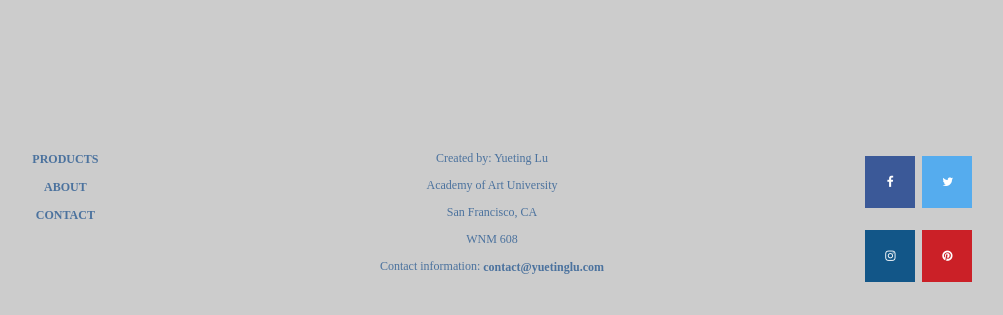
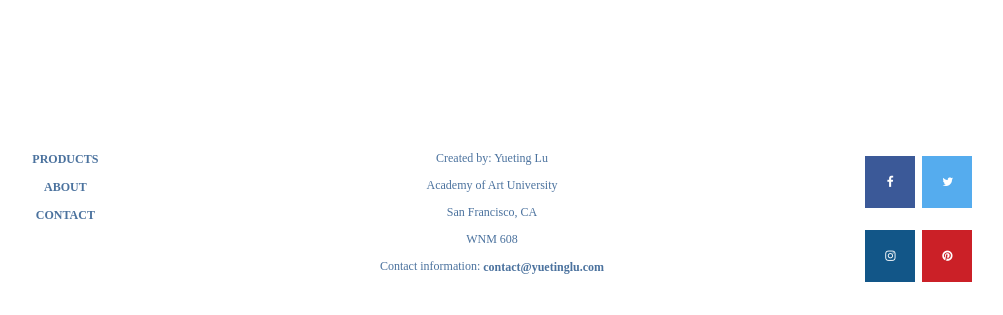
Before and after one commit to yuetinglu/yuetinglu.github.io, a PHP site: page /ArtTour/about.php in a window 1280 px wide. Shown: the part 558-873 px from the top of the page, without its empty margins (168-1171 px from the left). Run offline with PHP 8.4, Linux system fonts and the light colour scheme; some libraries are stand-ins or nearby versions.

Commit message:
fixing some style

```diff
--- a/ArtTour/css/theme.css
+++ b/ArtTour/css/theme.css
@@ -5,7 +5,7 @@
 }
 
 body {
-	background-color:#cccccc;
+	background-color:white;
 }
 header {
 	background-color:#2E3E56;
```
Also changed, not shown: ArtTour/css/common.css (+4 -4 lines).
